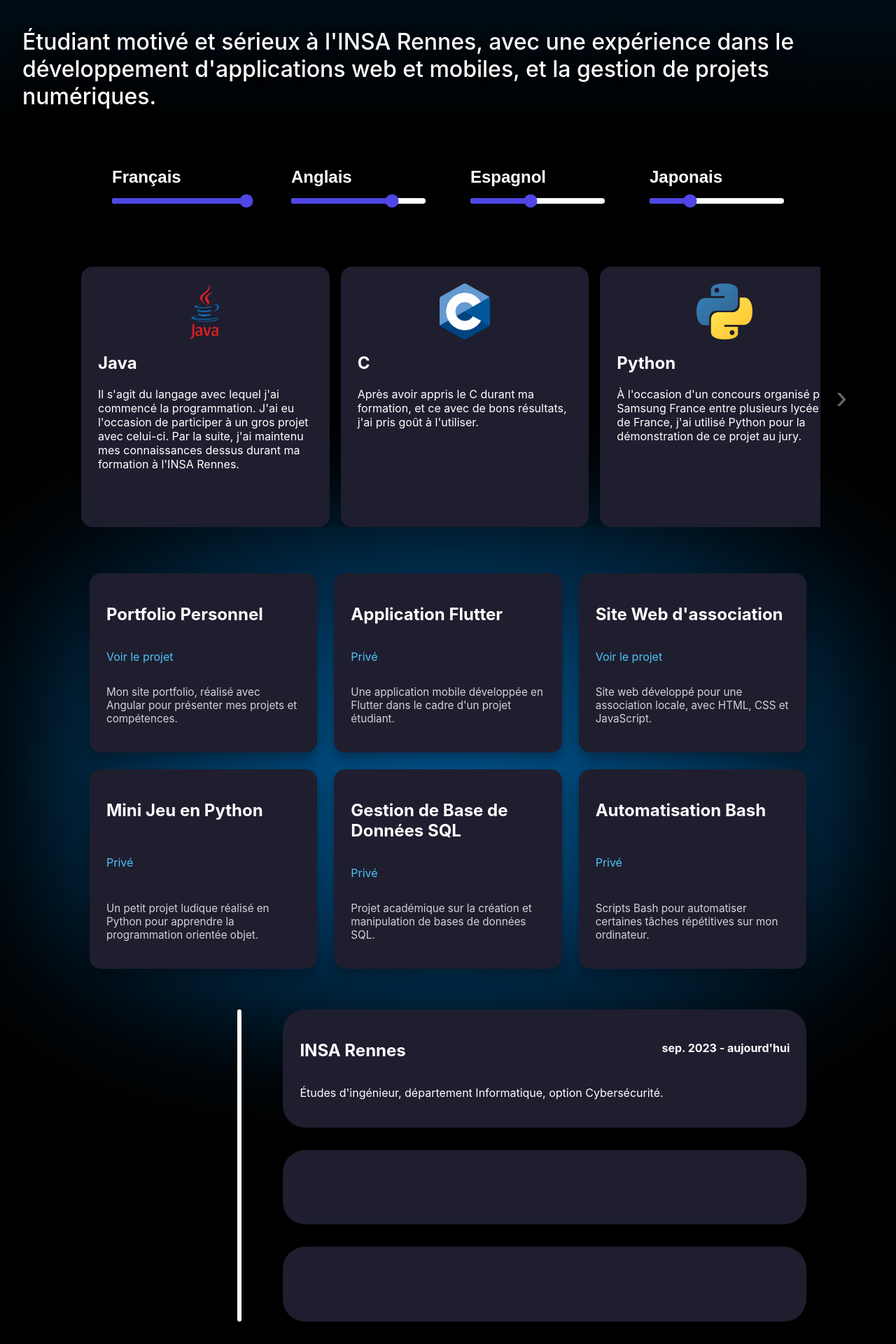
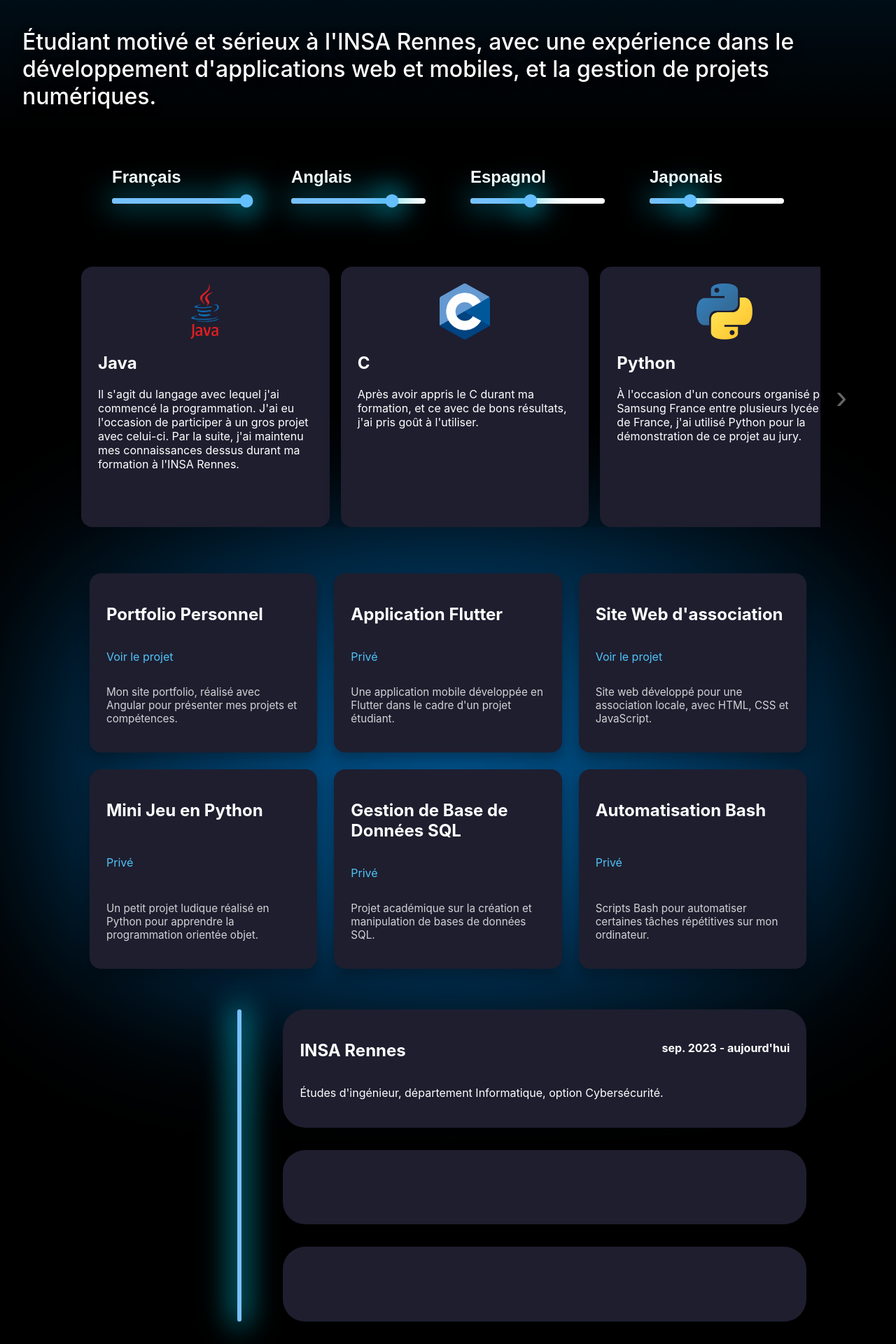
Before and after one commit to clementgvs/portfolio-clement-g, an Angular app: page / in a window 1280 px wide. Shown: the part 912-2832 px from the top of the page at 70% size. Built offline with nearby package versions, Linux system fonts and the light colour scheme.

Commit message:
Mise à jour des styles des composants : changement de la couleur de fond et ajout d'ombres pour améliorer l'esthétique des éléments de la section compétences et historique de carrière

```diff
--- a/src/app/career-history/career-history.scss
+++ b/src/app/career-history/career-history.scss
@@ -9,10 +9,11 @@
 
 .line {
   width: 0.5vw;
-  background-color: white;
+  background-color: rgb(118, 193, 255);
   border-radius: 999px;
   justify-self: center;
   margin-right: 1vw;
+  box-shadow: 0px 0px 40px 8px rgba(0,191,217,0.75);
   height: 100%;
 }
 
--- a/src/app/skills/skills.scss
+++ b/src/app/skills/skills.scss
@@ -36,7 +36,8 @@
 .fill {
   width: 70%;
   height: 100%;
-  background: #4f46e5;
+  background: rgb(118, 193, 255);
+  box-shadow: 0px 0px 40px 8px rgba(0,191,217,0.4);
   border-radius: 999px;
 }
 
@@ -47,8 +48,9 @@
   transform: translate(-50%, -50%);
   width: 19px;
   height: 19px;
-  background: #4f46e5;
+  background: rgb(101, 191, 255);
   border-radius: 999px;
+  box-shadow: 0px 0px 40px 8px rgba(0,191,217,0.75);
 }
 
 .french > div > div > .fill {
```
